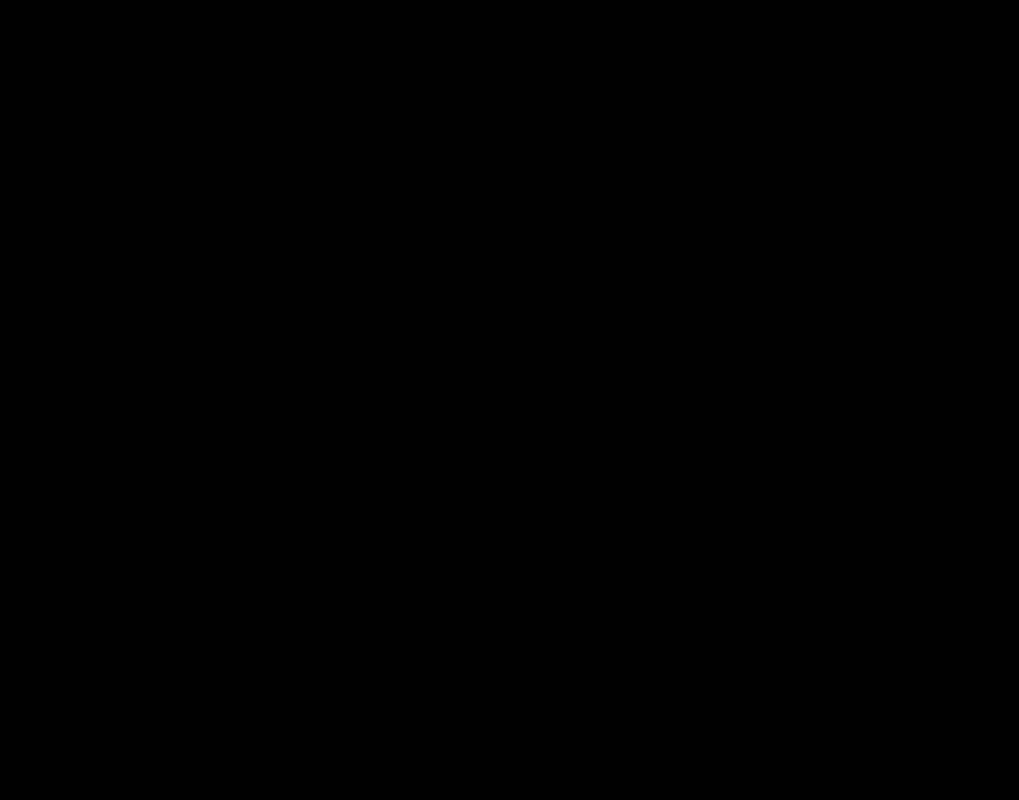
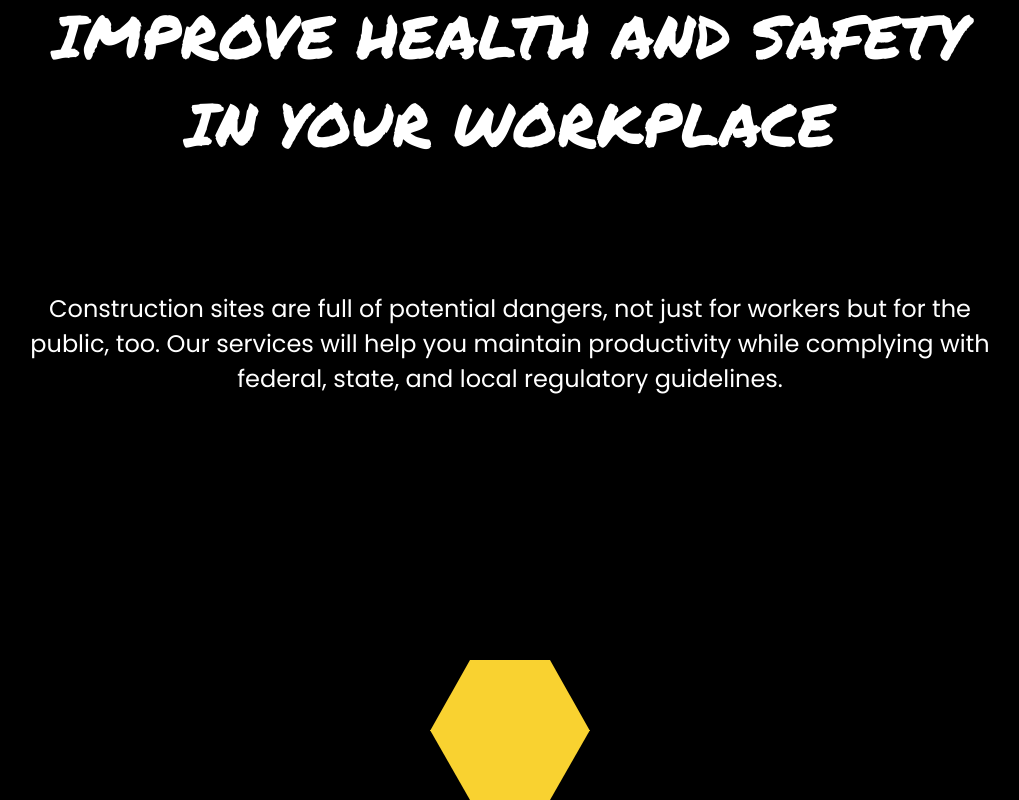
Before and after one commit to coder4je/hoym-safety-consulting, a React (Create React App) app in the folder client/: page / in a window 1280 px wide. Shown: the part 1001-1801 px from the top of the page, without its empty margins (130-1149 px from the left). Before the commit the page ends 919 px from the top, so only its background shows below. Built offline with nearby package versions, Linux system fonts and the light colour scheme.

Commit message:
Created Menu Button

```diff
--- a/client/src/App.css
+++ b/client/src/App.css
@@ -3,6 +3,7 @@
   margin: 0;
   box-sizing: border-box;
 }
-body {
+html body {
   background-color: black;
+  /* height: 100%; */
 }
--- a/client/src/components/MainSection/MainElements.tsx
+++ b/client/src/components/MainSection/MainElements.tsx
@@ -1,22 +1,23 @@
 import styled from "styled-components";
 
 export const MainContainer = styled.div`
-  background: #111214;
-  display: flex;
   justify-content: center;
   align-items: center;
-  min-height: 800px;
 `;
 
 export const MainBg = styled.img`
   display: block;
-  opacity: 0.2;
   width: 100%;
+  // margin: 0;
+  // padding: 0;
+  // background-repeat: no-repeat;
+  // background-attachment: fixed;
+  // background-position: center center;
+  // background-size: cover;
 `;
 
 export const MainContent = styled.div`
-  max-width: 1200px;
-  position: absolute;
+  // position: absolute;
   padding: 8px 20px;
   display: flex;
   flex-direction: column;
--- a/client/src/components/MainSection/index.tsx
+++ b/client/src/components/MainSection/index.tsx
@@ -5,13 +5,13 @@
   MainP,
   MainBg,
 } from "./MainElements";
-import hardhat from "../../images/hardhat.jpeg";
+import sunset from "../../images/sunset.avif";
 
 function MainSection() {
   return (
     <MainContainer>
-      <MainBg src={hardhat} alt="hardhat" />
       <MainContent>
+        <MainBg src={sunset} alt="sunset" />
         <MainH1>IMPROVE HEALTH AND SAFETY IN YOUR WORKPLACE</MainH1>
         <MainP>
           Construction sites are full of potential dangers, not just for workers
--- /dev/null
+++ b/client/src/components/MenuSection/MenuElements.tsx
@@ -0,0 +1,32 @@
+import styled from "styled-components";
+
+export const MenuContainer = styled.div`
+  height: 140px;
+  width: 160px;
+  position: absolute;
+  // background: #fff;
+  margin: 20% auto;
+  left: 0;
+  right: 0;
+`;
+
+export const MenuToggle = styled.div`
+  height: 0;
+  width: 160px;
+  border-bottom: 71px solid #f9d230;
+  border-left: 40px solid transparent;
+  border-right: 40px solid transparent;
+  top: 0;
+
+  &:before {
+    content: "";
+    height: 0;
+    width: 80px;
+    border-top: 70px solid #f9d230;
+    border-left: 40px solid transparent;
+    border-right: 40px solid transparent;
+    position: absolute;
+    top: 70px;
+    left: 0;
+  }
+`;
--- /dev/null
+++ b/client/src/components/MenuSection/index.tsx
@@ -0,0 +1,11 @@
+import { MenuContainer, MenuToggle } from "./MenuElements";
+
+function MenuSection() {
+  return (
+    <MenuContainer>
+      <MenuToggle></MenuToggle>
+    </MenuContainer>
+  );
+}
+
+export default MenuSection;
--- a/client/src/components/StaffingSection/index.tsx
+++ /dev/null
@@ -1,5 +0,0 @@
-function StaffingSection() {
-  return <h1 style={{ color: "white" }}>Staffing Service</h1>;
-}
-
-export default StaffingSection;
--- a/client/src/home/index.tsx
+++ b/client/src/home/index.tsx
@@ -1,13 +1,13 @@
 import Navbar from "../components/Navbar";
 import MainSection from "../components/MainSection";
-import StaffingSection from "../components/StaffingSection";
+import MenuSection from "../components/MenuSection";
 
 function Home() {
   return (
     <>
       <Navbar />
       <MainSection />
-      <StaffingSection />
+      <MenuSection />
       {/* <ProjectManagementSection /> */}
     </>
   );
```
Also changed, not shown: client/src/components/StaffingSection/StaffingElements.tsx (deleted, +0 -7 lines), client/src/images/sunset.avif (added).
